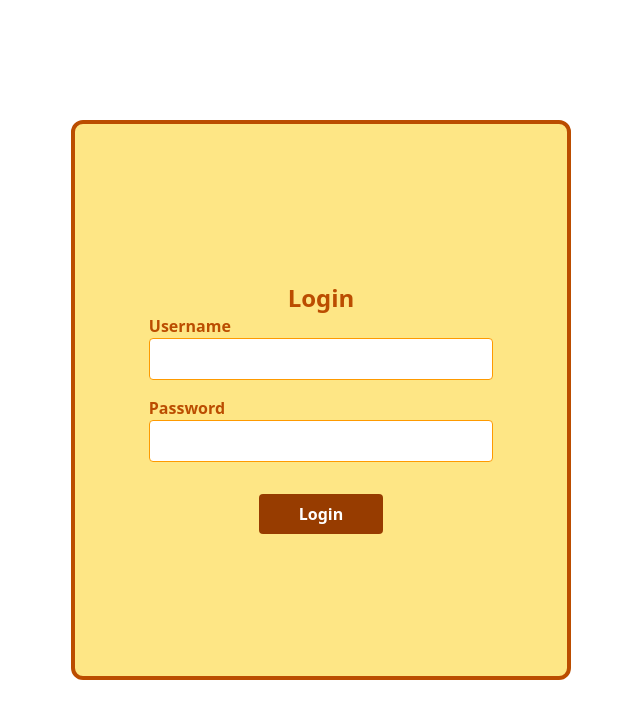
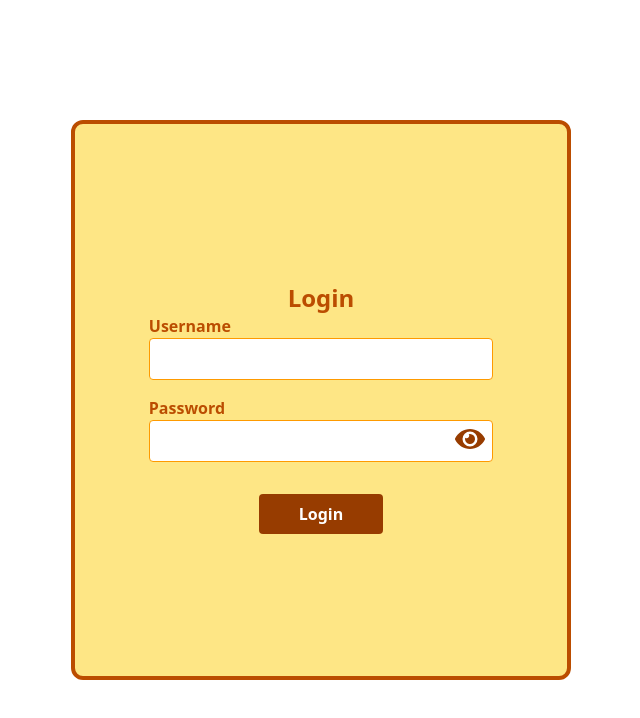
Before and after one commit to davorgreen/Memora, a React (Vite) app in the folder client/: page /login in a window 1280 px wide. Shown: the top 718 px of the page, without its empty margins (319-959 px from the left). Built offline with nearby package versions, Linux system fonts and the light colour scheme; no server answers.

Commit message:
login form updated

```diff
--- a/client/package.json
+++ b/client/package.json
@@ -14,6 +14,8 @@
     "axios": "^1.10.0",
     "react": "^19.1.0",
     "react-dom": "^19.1.0",
+    "react-icons": "^5.5.0",
+    "react-toastify": "^11.0.5",
     "tailwindcss": "^4.1.11"
   },
   "devDependencies": {
--- a/client/src/pages/Login.tsx
+++ b/client/src/pages/Login.tsx
@@ -1,5 +1,8 @@
 import { useState } from 'react';
 import api from '../services/axios';
+import { toast } from 'react-toastify';
+import { FaEye, FaEyeSlash } from 'react-icons/fa';
+import axios from 'axios';
 
 interface LoginForm {
 	username: string;
@@ -33,10 +36,17 @@ const Login = () => {
 		}
 		setLoadingForm(true);
 		try {
-			const res = await api.post('/auth/login', formData);
-			console.log(res.data);
+			await api.post('/auth/login', formData);
+			toast.success('Login successful!');
 		} catch (error) {
-			setError(error);
+			if (axios.isAxiosError(error)) {
+				const message =
+					error.response?.data?.message || error.message;
+				setError(message);
+				toast.error(message);
+			}
+		} finally {
+			setLoadingForm(false);
 		}
 	};
 	return (
@@ -61,18 +71,27 @@ const Login = () => {
 							className={inputStyle}
 						/>
 					</div>
-					<div className='flex flex-col w-[70%]'>
+					<div className='flex flex-col w-[70%] relative'>
 						<label className='font-semibold text-amber-700'>
 							Password
 						</label>
 						<input
-							type='password'
+							type={showPassword ? 'text' : 'password'}
 							name='password'
 							value={formData.password}
 							onChange={handleChangeInput}
 							required
 							className={inputStyle}
 						/>
+						<span
+							className='text-amber-800 cursor-pointer absolute top-7 right-2'
+							onClick={() => setShowPassword((prev) => !prev)}>
+							{showPassword ? (
+								<FaEyeSlash size={30} />
+							) : (
+								<FaEye size={30} />
+							)}
+						</span>
 					</div>
 					{error && (
 						<p className='text-red-600 text-sm mt-1'>{error}</p>
```
Also changed, not shown: 1 other file (tests, documents, lock files or other folders).
